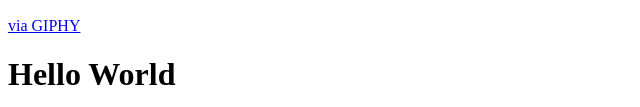
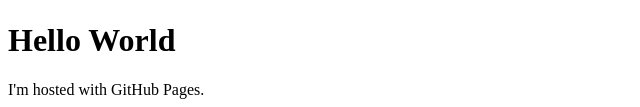
Before and after one commit to Walkplay/web_dev, a plain HTML site: page Project1/index.html in a window 1280 px wide. Shown: the part 397-504 px from the top of the page, without its empty margins (0-640 px from the left). Drawn offline with Linux system fonts and the light colour scheme.

Commit message:
Update index.html

```diff
--- a/Project1/index.html
+++ b/Project1/index.html
@@ -1,7 +1,7 @@
 <!DOCTYPE html>
 <html>
 <body>
-<iframe src="https://giphy.com/embed/OkyhewNelwSXe" width="480" height="386" frameBorder="0" class="giphy-embed" allowFullScreen></iframe><p><a href="https://giphy.com/stickers/rick-and-morty-OkyhewNelwSXe">via GIPHY</a></p>
+<iframe src="https://giphy.com/embed/OkyhewNelwSXe" width="480" height="386" frameBorder="0" class="giphy-embed" allowFullScreen></iframe>
 <h1>Hello World</h1>
 <p>I'm hosted with GitHub Pages.</p>
 
```
